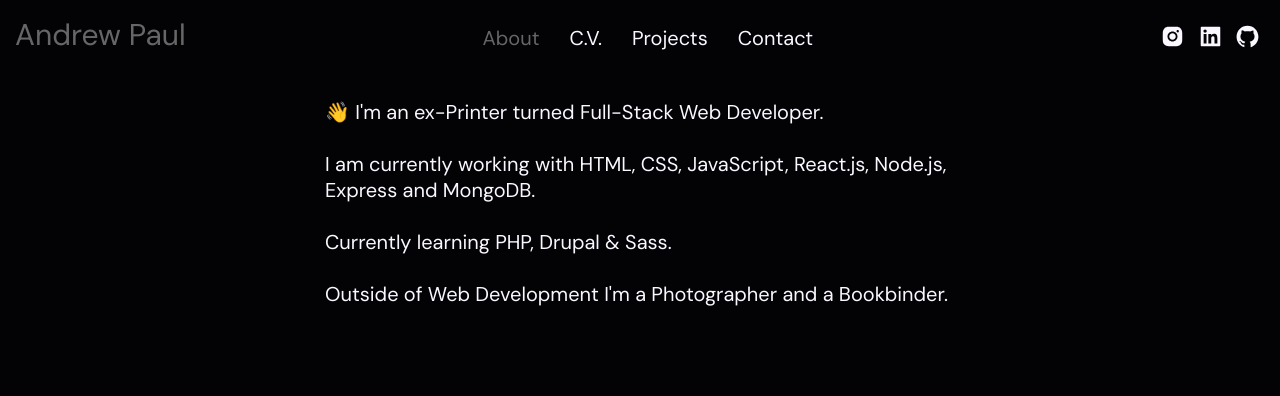
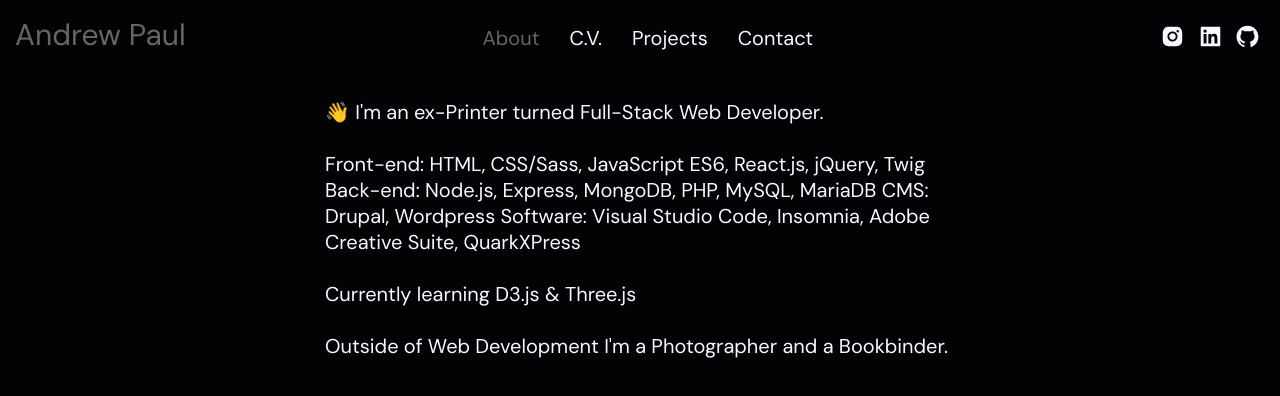
Before and after one commit to mcgowanandrew/andrewpaul, a React (Create React App) app in the folder client/: page /about in a window 1280 px wide. Shown: the top 396 px of the page. Built offline with nearby package versions, Linux system fonts and the light colour scheme.

Commit message:
Update About.js

```diff
--- a/client/src/Pages/About.js
+++ b/client/src/Pages/About.js
@@ -8,11 +8,14 @@
       <TextWrap>
         <Text>
           👋 I'm an ex-Printer turned Full-Stack Web Developer. <br />
-          <br />I am currently working with HTML, CSS, JavaScript, React.js,
-          Node.js, Express and MongoDB.
+          <br />
+          Front-end: HTML, CSS/Sass, JavaScript ES6, React.js, jQuery, Twig
+          Back-end: Node.js, Express, MongoDB, PHP, MySQL, MariaDB
+          CMS: Drupal, Wordpress
+          Software: Visual Studio Code, Insomnia, Adobe Creative Suite, QuarkXPress
           <br />
           <br />
-          Currently learning PHP, Drupal {'&'} Sass.
+          Currently learning D3.js {'&'} Three.js
           <br />
           <br />
           Outside of Web Development I'm a Photographer and a Bookbinder.
```
